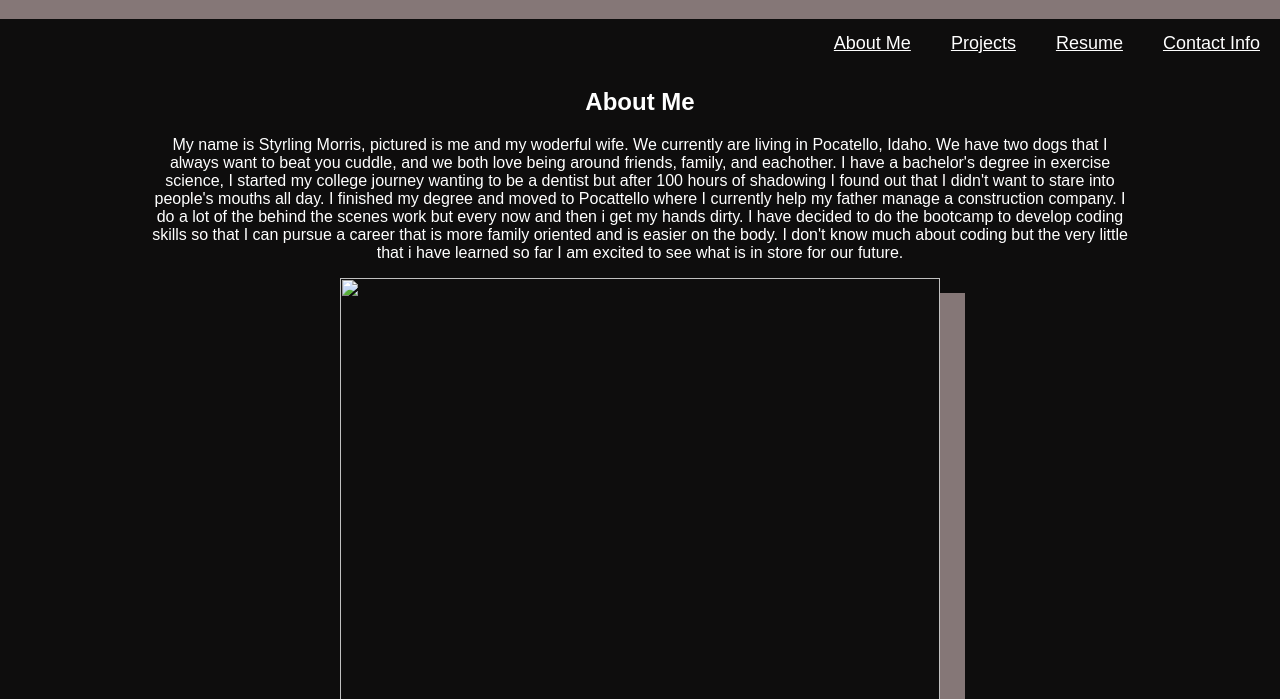
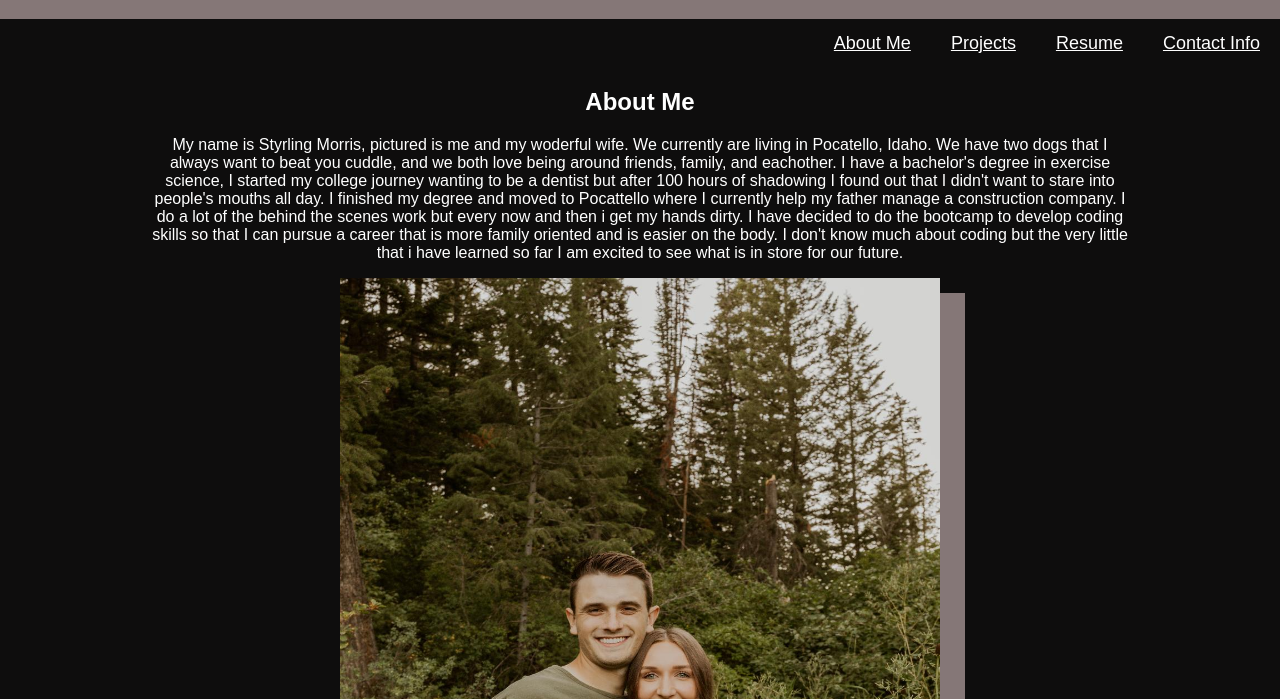
Before and after one commit to Styrlingjohn/Portfolio, a plain HTML site: page index.html in a window 1280 px wide. Shown: the part 101-800 px from the top of the page. Drawn offline with Linux system fonts and the light colour scheme.

Commit message:
made the picture to locl file instead of computer local and added the pathway.

```diff
--- a/index.html
+++ b/index.html
@@ -31,7 +31,7 @@
                     </p>
                 </div>
                 <div>
-                    <img src="C:\Users\styrl\Desktop\Profile pic.jpg">
+                    <img src="./assests/Profile pic.jpg">
                 </div>
 
         </section>
```
Also changed, not shown: assests/Profile pic.jpg (added).
